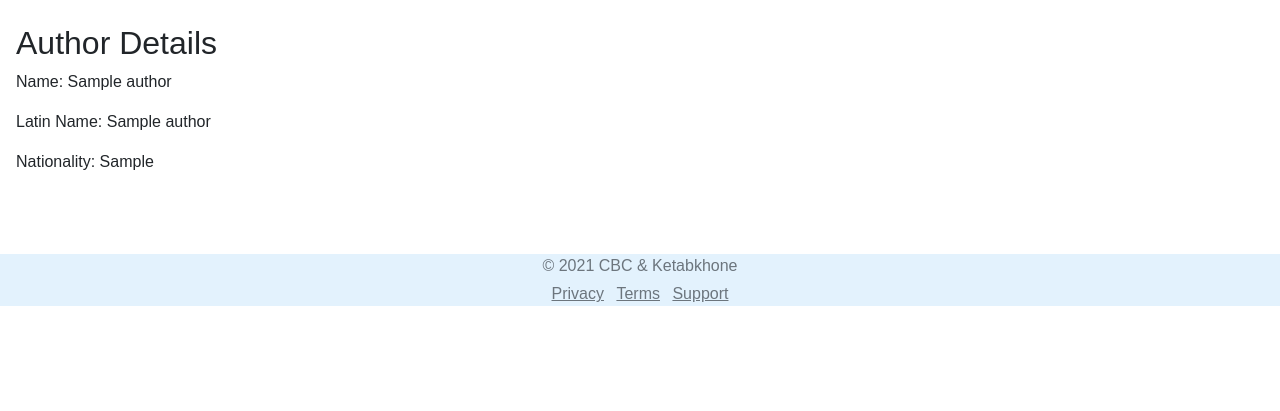
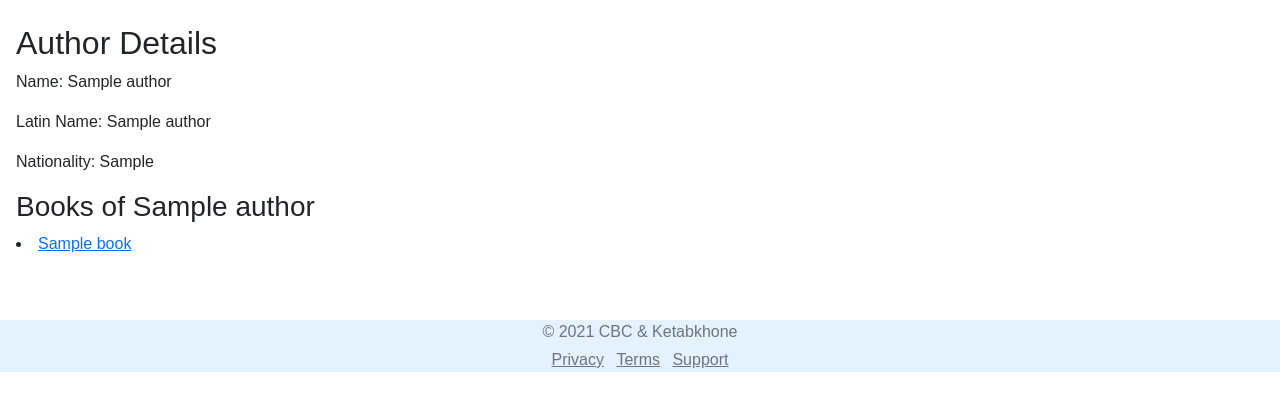
Before and after one commit to Rahimz/ketab, a Django app: page /authors/1 in a window 1280 px wide. Shown: the part 56-467 px from the top of the page. Run offline with Django 3.2, Linux system fonts and the light colour scheme; tables that the repository leaves empty hold one stand-in row (values such as "Sample post"); parts of the project's set-up code (start-up, migrations or seed data) failed here and were passed over; some libraries are stand-ins or nearby versions.

Commit message:
author detail edited to show list of author books

```diff
--- a/ketab/books/templates/books/author_detail.html
+++ b/ketab/books/templates/books/author_detail.html
@@ -6,10 +6,13 @@
     <p>Name: {{ author.name }}</p>
     <p>Latin Name: {{ author.latin_name }}</p>
     <p>Nationality: {{ author.nationality }}</p>
-    {% if book %}
-    {{ book.name }}
+    <h3>Books of {{ author.name }}</h3>
+    {% if books %}
+     {% for book in books %}
+            <li><a href="{{ book.get_absolute_url }}">{{ book }}</a></li>
+        {% endfor %}
     {% else %}
-    <p></p>
+    <p>There is not any book related to this Author.</p>
     {% endif %}
 </div>
 {% endblock %}
--- a/ketab/books/urls.py
+++ b/ketab/books/urls.py
@@ -18,7 +18,7 @@ urlpatterns = [
 
     path('authors/', views.AuthorList.as_view(), name='author_list'),
     path('authors/create/', views.AuthorCreate.as_view(), name='author_create'),
-    path('authors/<int:pk>', views.AuthorDetail.as_view(), name='author_detail'),
+    path('authors/<int:pk>', views.AuthorDetail, name='author_detail'),
 
     path('translators/', views.TranslatorList.as_view(), name='translator_list'),
     path('translators/create/', views.TranslatorCreate.as_view(), name='translator_create'),
--- a/ketab/books/views.py
+++ b/ketab/books/views.py
@@ -128,9 +128,21 @@ class AuthorCreate(CreateView):
     success_url = reverse_lazy('author_list')
 
 
-class AuthorDetail(DetailView):
-    model = Author
-    # TODO: we should add a list of author's book
+def AuthorDetail(request, pk):
+    author = get_object_or_404(Author, pk=pk)
+    books = None
+    book_id1 = Book.objects.filter(author_1=author).values_list('id', flat=True)
+    book_id2 = Book.objects.filter(author_2=author).values_list('id', flat=True)
+    book_ids = book_id1 | book_id2
+    try:
+        books = Book.objects.filter(id__in=book_ids)
+    except Book.DoesNotExist:
+        books = None
+
+    return render(request,
+                  'books/author_detail.html',
+                  {'author': author,
+                   'books': books})
 
 
 # Translator Views
@@ -159,6 +171,3 @@ def TranslatorDetail(request, pk):
                   'books/translator_detail.html',
                   {'translator': translator,
                    'books': books})
-
-
-    # TODO: we should add a list of translator's book
```
